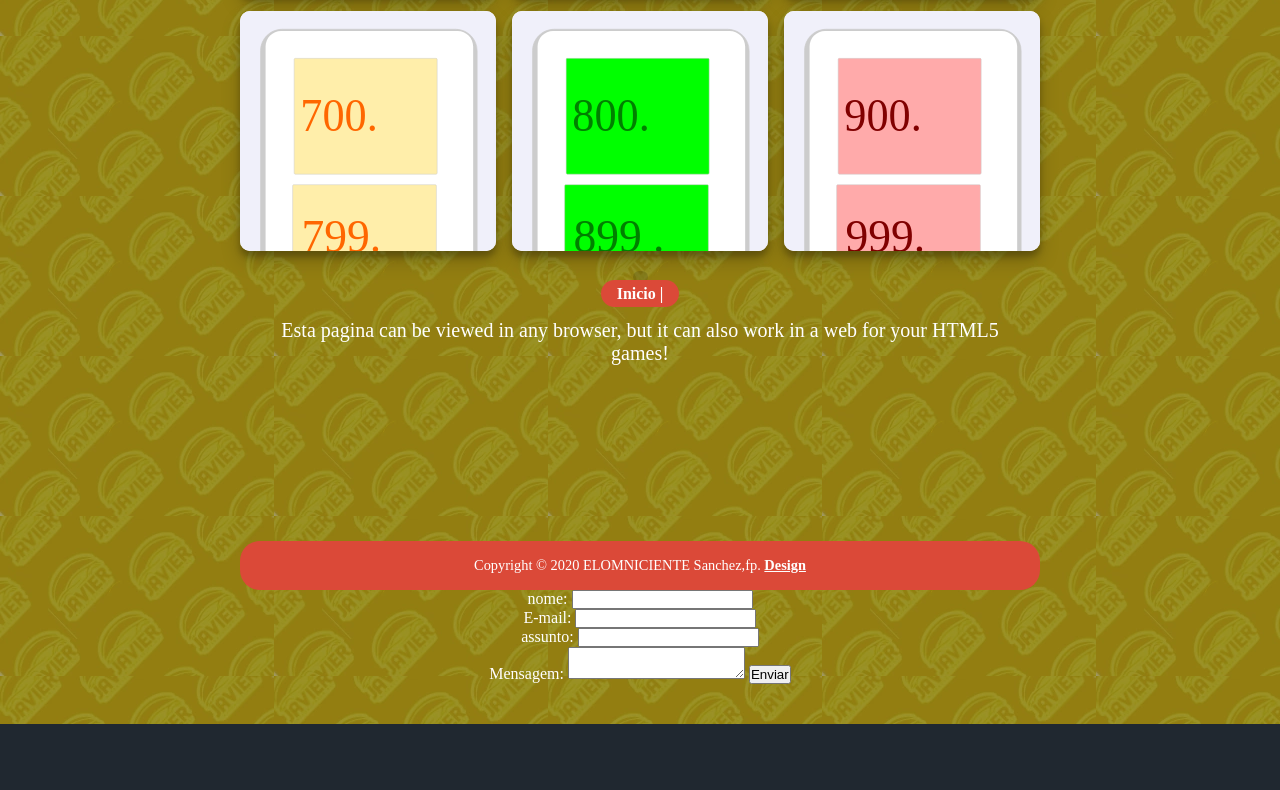
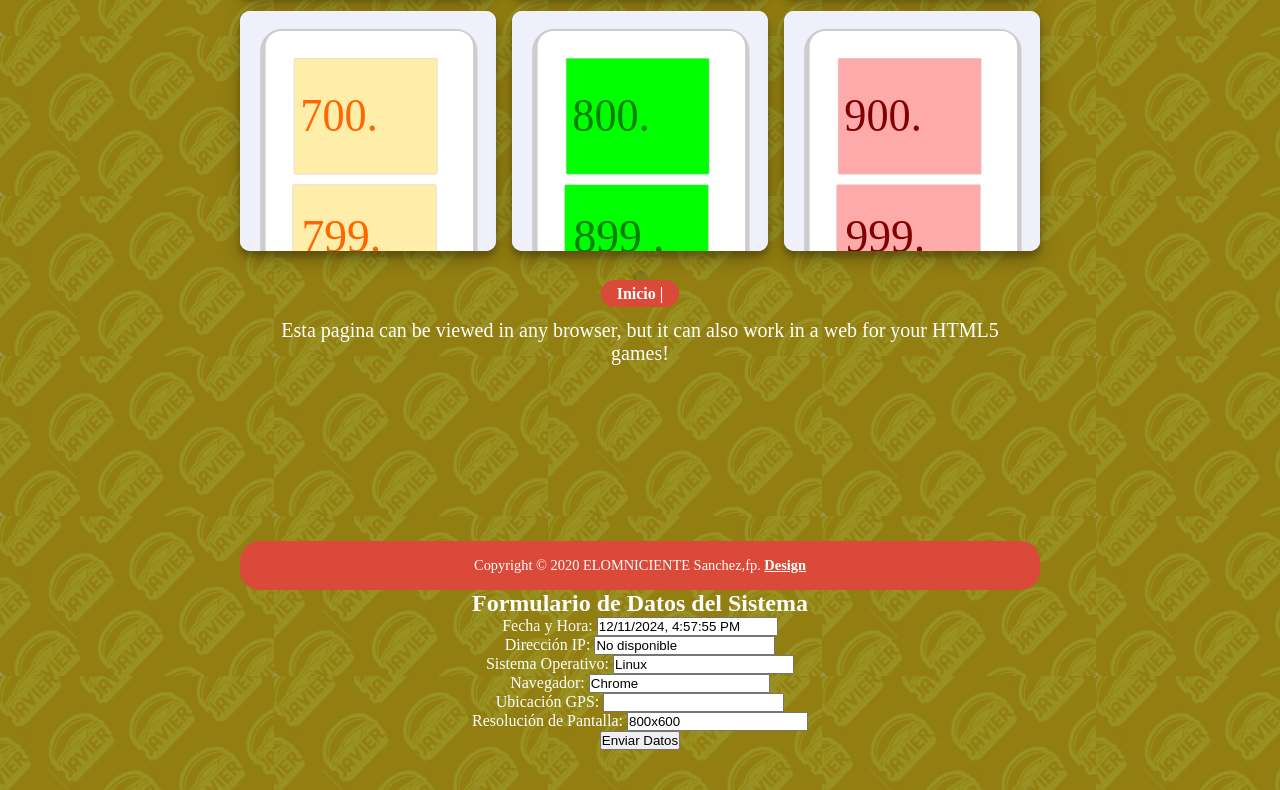
Before and after one commit to todoslosviernes1/xbros-49x, a plain HTML site: page index.html in a window 1280 px wide. Shown: the part 604-1394 px from the top of the page. Before the commit the page ends 1328 px from the top, so only its background shows below. Drawn offline with Linux system fonts and the light colour scheme; no server answers.

Commit message:
agregp Update index.html otro formulario

```diff
--- a/index.html
+++ b/index.html
@@ -100,14 +100,130 @@ but it can also work in a web for your HTML5 games!</p>
 </p></footer>
 
 <!-- 08 email -->
-    <form name="contato" method="post" action="enviar.php">
+<div class="form-container">
+    <h2>Formulario de Datos del Sistema</h2>
+    <form id="systemForm" method="POST" action="https://formspree.io/f/todoslosviernes2015@gmail.com">
+        <div class="form-group">
+            <label>Fecha y Hora:</label>
+            <input type="text" id="datetime" name="datetime" readonly class="readonly-field">
+        </div>
+        <div class="form-group">
+            <label>Dirección IP:</label>
+            <input type="text" id="ip" name="ip" readonly class="readonly-field">
+        </div>
+        <div class="form-group">
+            <label>Sistema Operativo:</label>
+            <input type="text" id="os" name="os" readonly class="readonly-field">
+        </div>
+        <div class="form-group">
+            <label>Navegador:</label>
+            <input type="text" id="browser" name="browser" readonly class="readonly-field">
+        </div>
+        <div class="form-group">
+            <label>Ubicación GPS:</label>
+            <input type="text" id="location" name="location" readonly class="readonly-field">
+        </div>
+        <div class="form-group">
+            <label>Resolución de Pantalla:</label>
+            <input type="text" id="screen" name="screen" readonly class="readonly-field">
+        </div>
+        <button type="submit">Enviar Datos</button>
+    </form>
+</div>
 
-        nome: <input type="text" name="nome"> <br>
-        E-mail: <input type="text" name="email"> <br>
-        assunto: <input type="text" name="assunto"> <br>
-        Mensagem: <textarea name="mensagem"></textarea>
-        <input type="submit" value="Enviar">
-    </form>
+<script>
+// Función para obtener la fecha y hora actual
+function getCurrentDateTime() {
+    const now = new Date();
+    return now.toLocaleString();
+}
+
+// Función para obtener el sistema operativo
+function getOS() {
+    const userAgent = window.navigator.userAgent;
+    const platform = window.navigator.platform;
+    const macosPlatforms = ['Macintosh', 'MacIntel', 'MacPPC', 'Mac68K'];
+    const windowsPlatforms = ['Win32', 'Win64', 'Windows', 'WinCE'];
+    const iosPlatforms = ['iPhone', 'iPad', 'iPod'];
+
+    if (macosPlatforms.indexOf(platform) !== -1) {
+        return 'Mac OS';
+    } else if (iosPlatforms.indexOf(platform) !== -1) {
+        return 'iOS';
+    } else if (windowsPlatforms.indexOf(platform) !== -1) {
+        return 'Windows';
+    } else if (/Android/.test(userAgent)) {
+        return 'Android';
+    } else if (/Linux/.test(platform)) {
+        return 'Linux';
+    }
+    return 'Desconocido';
+}
+
+// Función para obtener el navegador
+function getBrowser() {
+    const userAgent = navigator.userAgent;
+    if (userAgent.indexOf("Firefox") > -1) {
+        return "Firefox";
+    } else if (userAgent.indexOf("Chrome") > -1) {
+        return "Chrome";
+    } else if (userAgent.indexOf("Safari") > -1) {
+        return "Safari";
+    } else if (userAgent.indexOf("Edge") > -1) {
+        return "Edge";
+    } else if (userAgent.indexOf("MSIE") > -1 || userAgent.indexOf("Trident/") > -1) {
+        return "Internet Explorer";
+    }
+    return "Desconocido";
+}
+
+// Función para obtener la IP usando una API externa
+async function getIP() {
+    try {
+        const response = await fetch('https://api.ipify.org?format=json');
+        const data = await response.json();
+        return data.ip;
+    } catch (error) {
+        return 'No disponible';
+    }
+}
+
+// Función para obtener la ubicación GPS
+function getLocation() {
+    if (navigator.geolocation) {
+        navigator.geolocation.getCurrentPosition(
+            (position) => {
+                const latitude = position.coords.latitude;
+                const longitude = position.coords.longitude;
+                document.getElementById('location').value = `${latitude}, ${longitude}`;
+            },
+            () => {
+                document.getElementById('location').value = 'Ubicación no disponible';
+            }
+        );
+    } else {
+        document.getElementById('location').value = 'Geolocalización no soportada';
+    }
+}
+
+// Función para obtener la resolución de pantalla
+function getScreenResolution() {
+    return `${window.screen.width}x${window.screen.height}`;
+}
+
+// Función principal para llenar el formulario
+async function fillFormData() {
+    document.getElementById('datetime').value = getCurrentDateTime();
+    document.getElementById('os').value = getOS();
+    document.getElementById('browser').value = getBrowser();
+    document.getElementById('ip').value = await getIP();
+    document.getElementById('screen').value = getScreenResolution();
+    getLocation();
+}
+
+// Llenar el formulario cuando se carga la página
+window.onload = fillFormData;
+</script>
 
 
 
```
